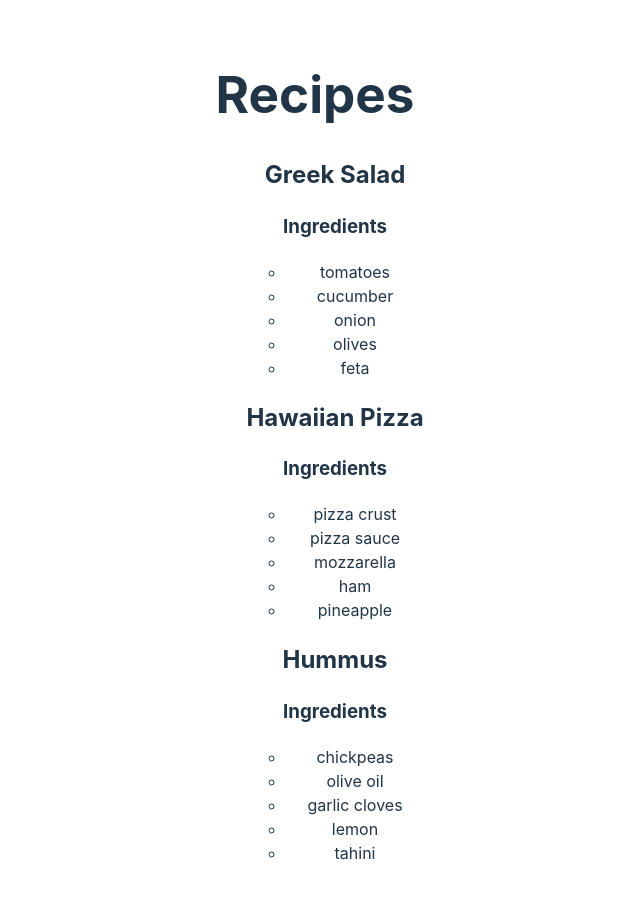
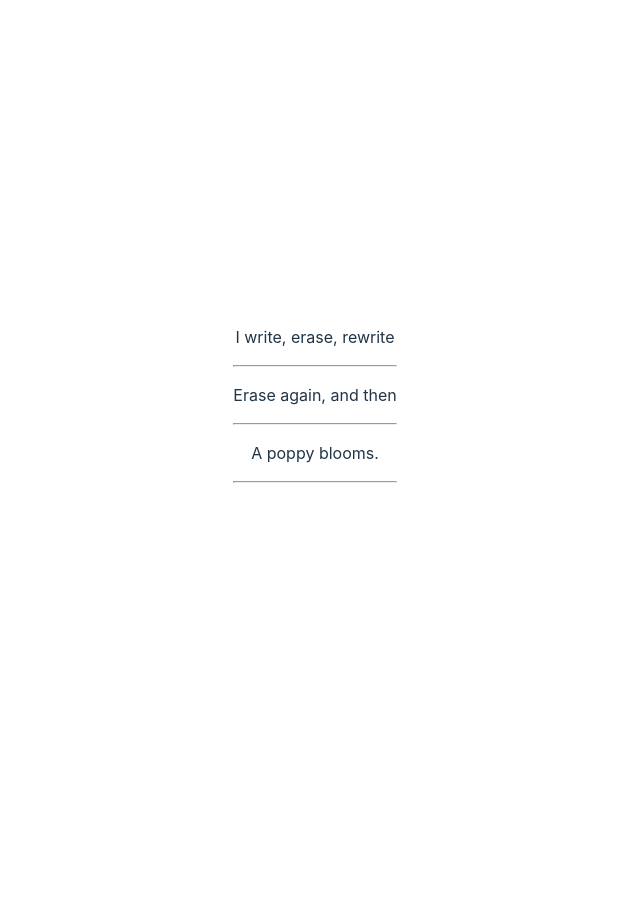
Before and after one commit to snowjelly/my-first-react-app, a React (Vite) app: page / in a window 1280 px wide. Shown: the top 898 px of the page, without its empty margins (325-965 px from the left). After the commit the page ends 800 px from the top, so only its background shows below. Built offline with nearby package versions, Linux system fonts and the light colour scheme.

Commit message:
List with a seperator (uses Fragment)

```diff
--- a/src/App.jsx
+++ b/src/App.jsx
@@ -1,10 +1,10 @@
 import "./App.css";
-import RecipeList from "./RecipeList";
+import Poem from "./Poem";
 
 function App() {
   return (
     <div>
-      <RecipeList />
+      <Poem />
     </div>
   );
 }
--- /dev/null
+++ b/src/Poem.jsx
@@ -0,0 +1,22 @@
+import { Fragment } from "react";
+
+const poem = {
+  lines: [
+    "I write, erase, rewrite",
+    "Erase again, and then",
+    "A poppy blooms.",
+  ],
+};
+
+export default function Poem() {
+  return (
+    <article>
+      {poem.lines.map((line, i) => (
+        <Fragment key={i}>
+          <p>{line}</p>
+          {i !== poem.length - 1 && poem.length !== 1 ? <hr /> : null}
+        </Fragment>
+      ))}
+    </article>
+  );
+}
```
